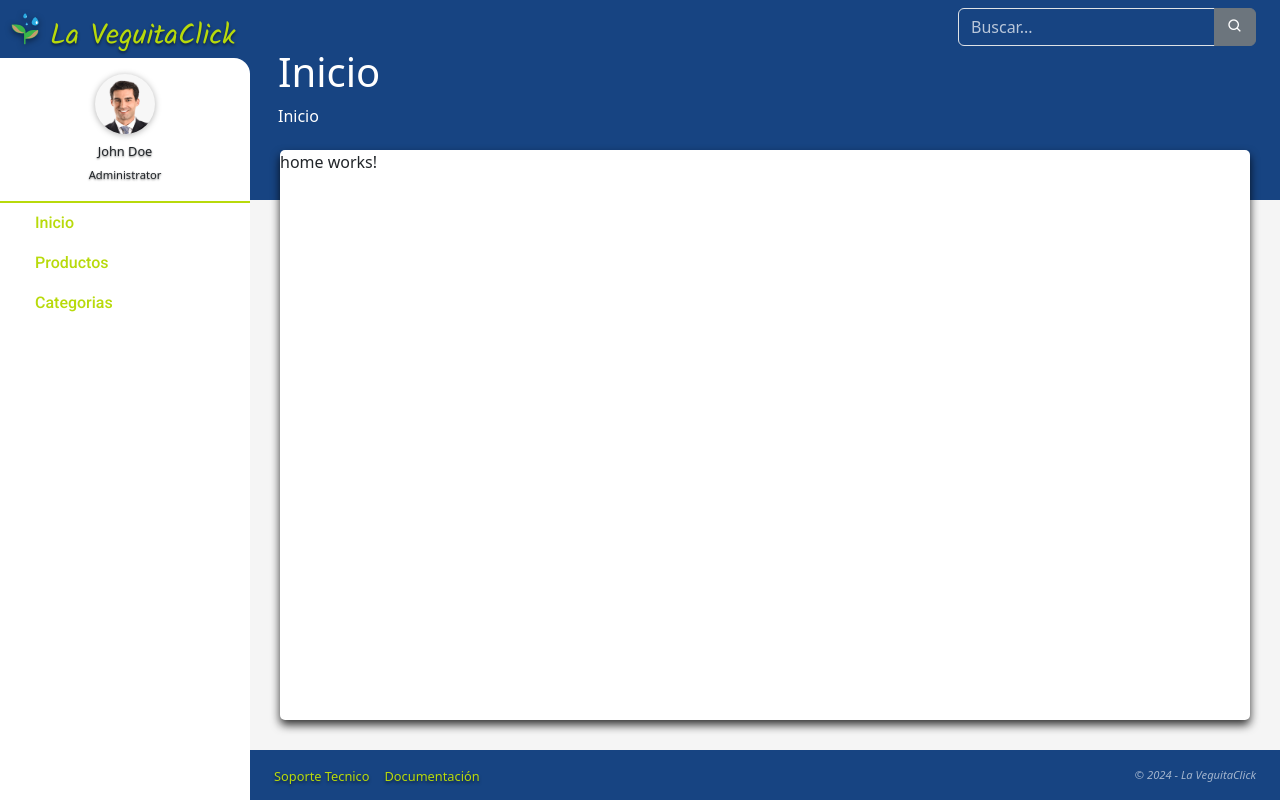
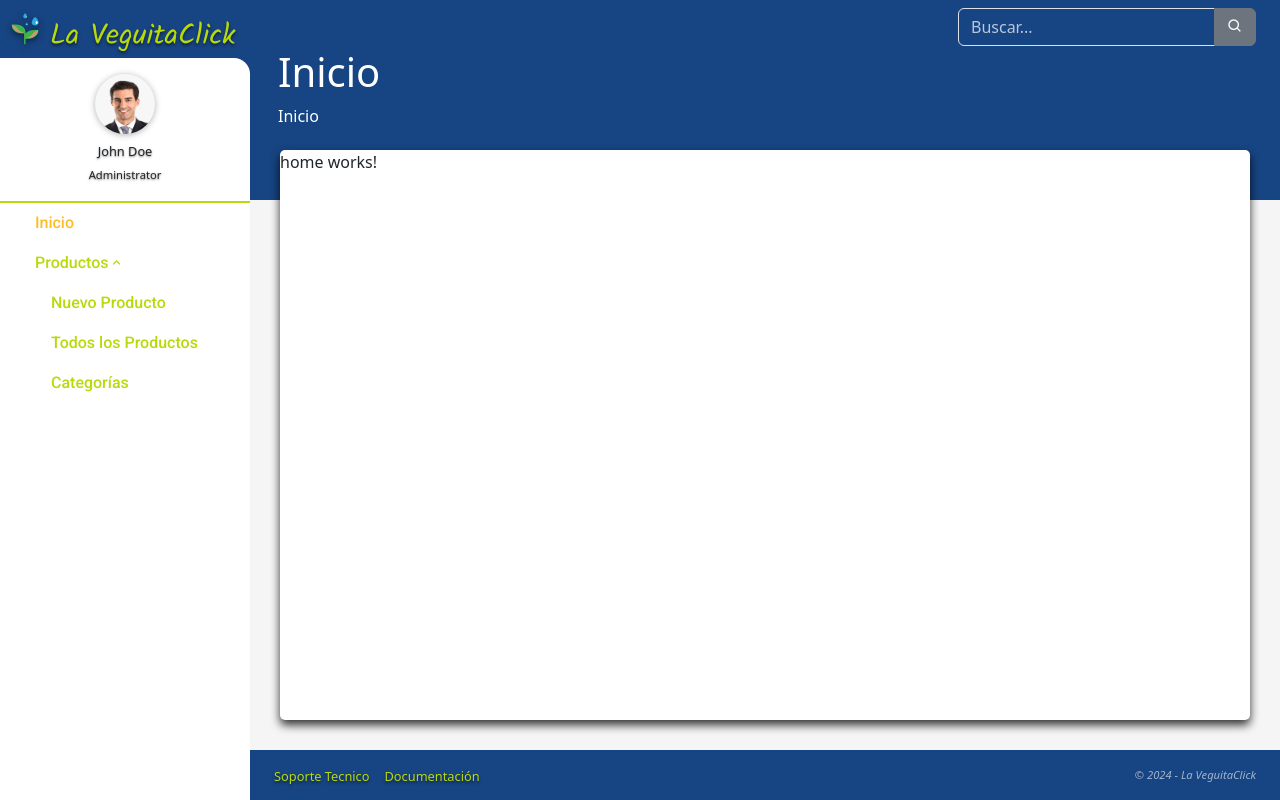
Before and after one commit to OrelNaranjo/veguitaclick, an Angular app in the folder frontend/: page /home in a window 1280 px wide. Built offline with nearby package versions, Linux system fonts and the light colour scheme.

Commit message:
Agregar metodo para menu dinamico desde una colección

```diff
--- a/frontend/src/app/components/sidebar/sidebar.component.html
+++ b/frontend/src/app/components/sidebar/sidebar.component.html
@@ -6,32 +6,36 @@
 </div>
 <div class="profile-container">
     <div class="profile text-center">
-        <img class="profile-img mb-2" src="../../../assets/images/profiles/profile.png" alt="profile"/>
+        <img class="profile-img mb-2" src="../../../assets/images/profiles/profile.png" alt="profile" />
         <div class="profile-text">John Doe</div>
         <small>Administrator</small>
     </div>
 </div>
 
-
 <div class="sidebar">
     <ul class="sidebar-menu">
+        @for(menuItem of menuItems; track menuItem;){
         <li class="sidebar-item">
-            <a routerLink="/home" class="sidebar-link">
-                <i class="fas fa-home"></i>
-                <span class="sidebar-text">Inicio</span>
+            <a [routerLink]="menuItem.link" routerLinkActive="active-link" class="sidebar-link" (click)="toggleMenuItem(menuItem)">
+                <span class="sidebar-text">{{ menuItem.text }}</span>
+                @if(menuItem.submenu){ @if(expandedMenuItems[menuItem.text]){
+                <i class="bx bx-chevron-up"></i>
+                } @else {
+                <i class="bx bx-chevron-down"></i>
+                } }
             </a>
+            @if(menuItem.submenu && expandedMenuItems[menuItem.text]){
+            <ul class="sublist">
+                @for(submenuItem of menuItem.submenu; track submenuItem;){
+                <li class="sidebar-item">
+                    <a [routerLink]="submenuItem.link" routerLinkActive="active-link" class="sidebar-link">
+                        <span class="sidebar-text">{{ submenuItem.text }}</span>
+                    </a>
+                </li>
+                }
+            </ul>
+            }
         </li>
-        <li class="sidebar-item">
-            <a routerLink="/products" class="sidebar-link">
-                <i class="fas fa-box"></i>
-                <span class="sidebar-text">Productos</span>
-            </a>
-        </li>
-        <li class="sidebar-item">
-            <a routerLink="/categories" class="sidebar-link">
-                <i class="fas fa-tags"></i>
-                <span class="sidebar-text">Categorias</span>
-            </a>
-        </li>
+        }
     </ul>
 </div>
--- a/frontend/src/app/components/sidebar/sidebar.component.scss
+++ b/frontend/src/app/components/sidebar/sidebar.component.scss
@@ -11,12 +11,12 @@
     margin-top: 15px;
     font-size: 1.8rem;
     color: hsl(70, 90%, 45%);
-        font-family: "Kalam";
+    font-family: 'Kalam';
     text-shadow: 0 2px 3px rgba(0, 0, 0, 0.5);
   }
 
   .logo-img {
-        padding: .5rem;
+    padding: 0.5rem;
     width: 50px;
     filter: drop-shadow(0 2px 3px rgba(0, 0, 0, 0.5));
   }
@@ -50,7 +50,7 @@
   }
 
   .profile-text {
-        font-size: .8rem;
+    font-size: 0.8rem;
     text-shadow: 0 1px 2px rgba(0, 0, 0, 0.5);
     font-weight: 500;
   }
@@ -71,19 +71,18 @@
     list-style: none;
     margin-bottom: 0;
     padding-left: 0;
-
   }
 
   a {
     text-decoration: none;
     color: hsl(70, 90%, 45%);
-        font-family: "Roboto";
+    font-family: 'Roboto';
     font-size: 1rem;
     font-weight: 500;
-        padding: .5rem 2rem;
+    padding: 0.5rem 2rem;
     display: flex;
     align-items: center;
-        transition: all .3s;
+    transition: all 0.3s;
     border-left: 3px solid transparent;
     cursor: pointer;
 
@@ -101,4 +100,18 @@
       margin-right: 1rem;
     }
   }
+
+  .sublist {
+    list-style: none;
+    padding-left: 1rem;
+
+    .sidebar-item {
+      a {
+        padding: 0.5rem 2rem;
       }
+    }
+  }
+  .active-link {
+    color: hsl(42, 100%, 57%);
+  }
+}
--- a/frontend/src/app/components/sidebar/sidebar.component.ts
+++ b/frontend/src/app/components/sidebar/sidebar.component.ts
@@ -1,12 +1,54 @@
+import { CommonModule } from '@angular/common';
 import { Component } from '@angular/core';
+import { RouterLink, RouterLinkActive } from '@angular/router';
 
 @Component({
   selector: 'app-sidebar',
   standalone: true,
-  imports: [],
+  imports: [CommonModule, RouterLink, RouterLinkActive],
   templateUrl: './sidebar.component.html',
   styleUrl: './sidebar.component.scss'
 })
 export class SidebarComponent {
 
+  // Variables
+  expandedMenuItems: { [key: string]: boolean } = {};
+
+  // Menú de la barra lateral
+  menuItems = [
+    {
+      text: 'Inicio',
+      link: '/home',
+    },
+    {
+      text: 'Productos',
+      submenu: [
+        {
+          text: 'Nuevo Producto',
+          link: '/product/new',
+        },
+        {
+          text: 'Todos los Productos',
+          link: '/products',
+        },
+        {
+          text: 'Categorías',
+          link: '/categories',
+        },
+      ],
+    },
+  ];
+
+  ngOnInit() {
+    for (const menuItem of this.menuItems) {
+      this.expandedMenuItems[menuItem.text] = true;
+    }
+  }
+
+  // Función para cambiar el estado
+  toggleMenuItem(menuItem: any) {
+    const key = menuItem.text;
+    this.expandedMenuItems[key] = !this.expandedMenuItems[key];
+  }
+
 }
```
Lines whose indentation alone changed are shown as unchanged.
